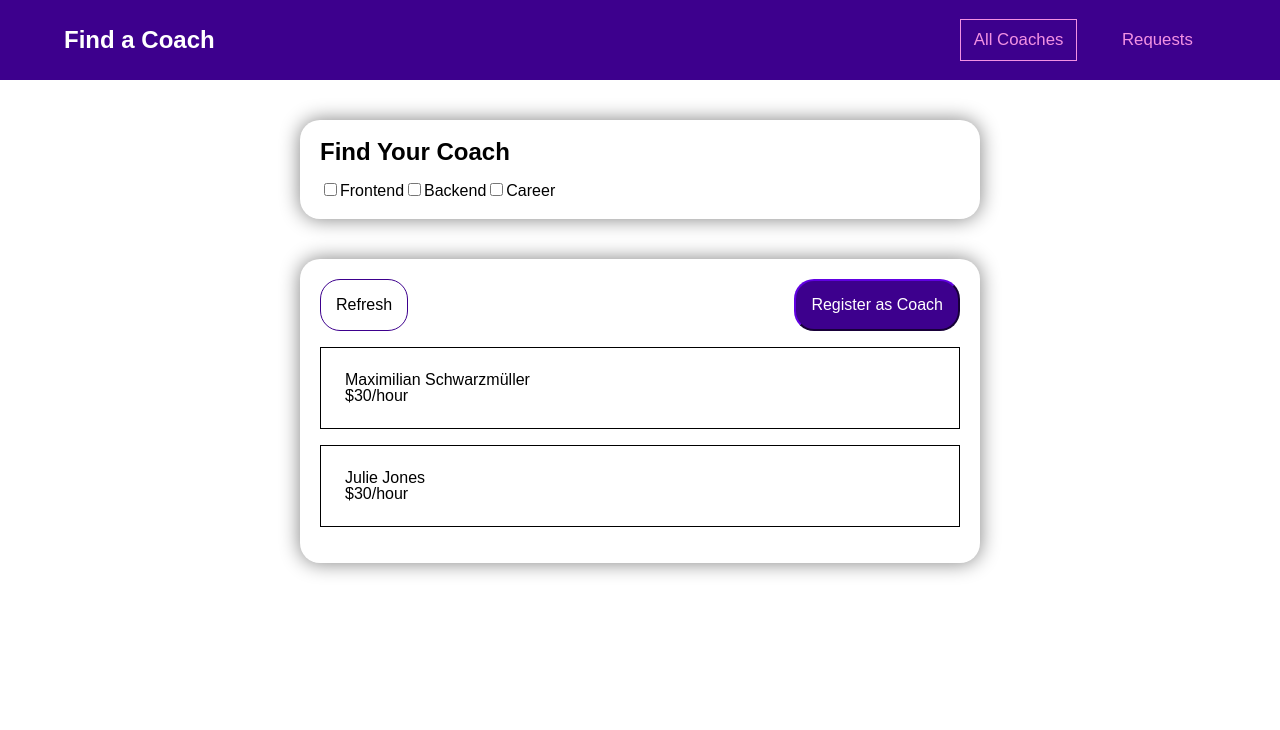
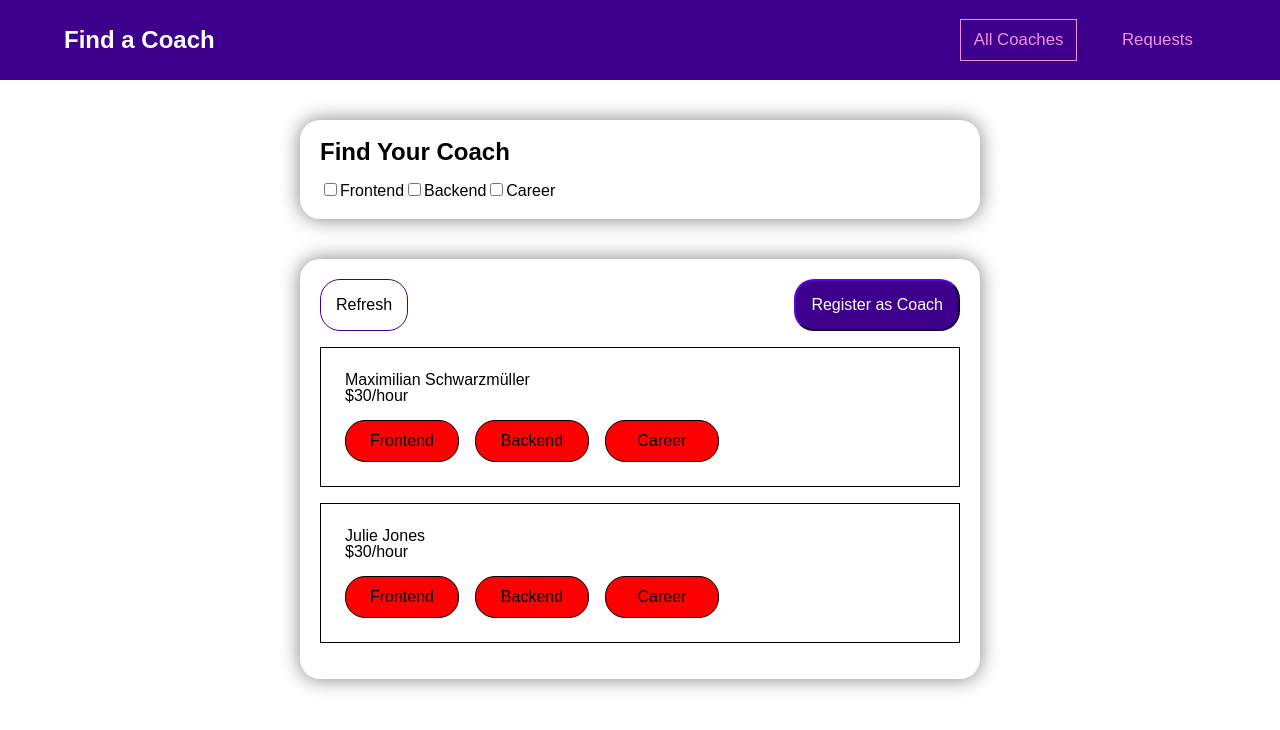
Before and after one commit to mr-ryan12/find_a_coach, a Vue app: page /coaches in a window 1280 px wide. Shown: the top 730 px of the page. Built offline with nearby package versions, Linux system fonts and the light colour scheme; a web font is replaced by a local one.

Commit message:
Add styling to topic labels

```diff
--- a/src/components/CoachesSelection.vue
+++ b/src/components/CoachesSelection.vue
@@ -32,6 +32,11 @@
       <section class="coach-card" v-for="coach in coaches" :key="coach.id">
         <h3>{{ coach.firstName }} {{ coach.lastName }}</h3>
         <p>{{ `$${coach.rate}/hour` }}</p>
+        <section class="topics-button-container">
+          <p>Frontend</p>
+          <p>Backend</p>
+          <p>Career</p>
+        </section>
       </section>
     </section>
   </section>
@@ -100,4 +105,19 @@ h2 {
   padding: 1.5rem;
   margin: 1rem 0rem;
 }
+
+.topics-button-container {
+  display: flex;
+}
+
+.topics-button-container > p {
+  width: 7rem;
+  height: 2.5rem;
+  line-height: 2.5rem;
+  text-align: center;
+  background-color: red;
+  border: 1px solid black;
+  border-radius: 20px;
+  margin: 1rem 1rem 0 0;
+}
 </style>
```
